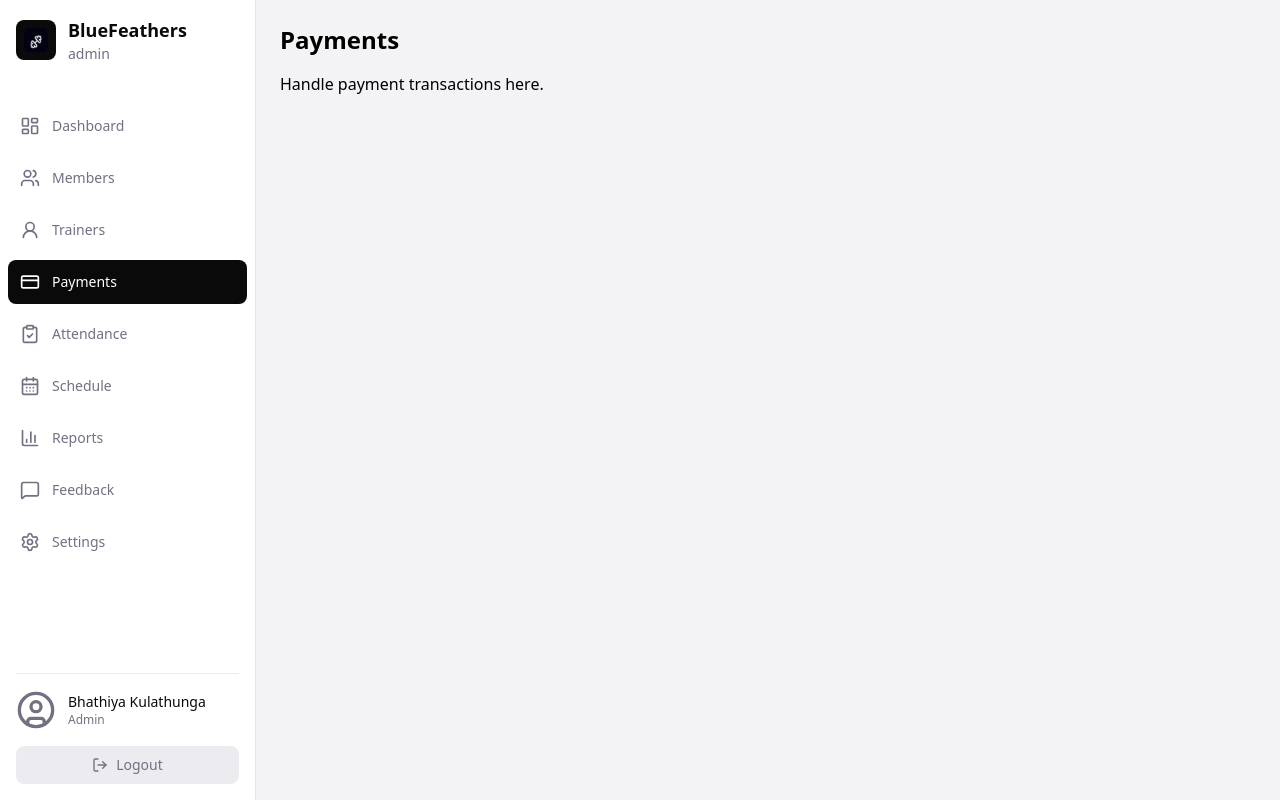
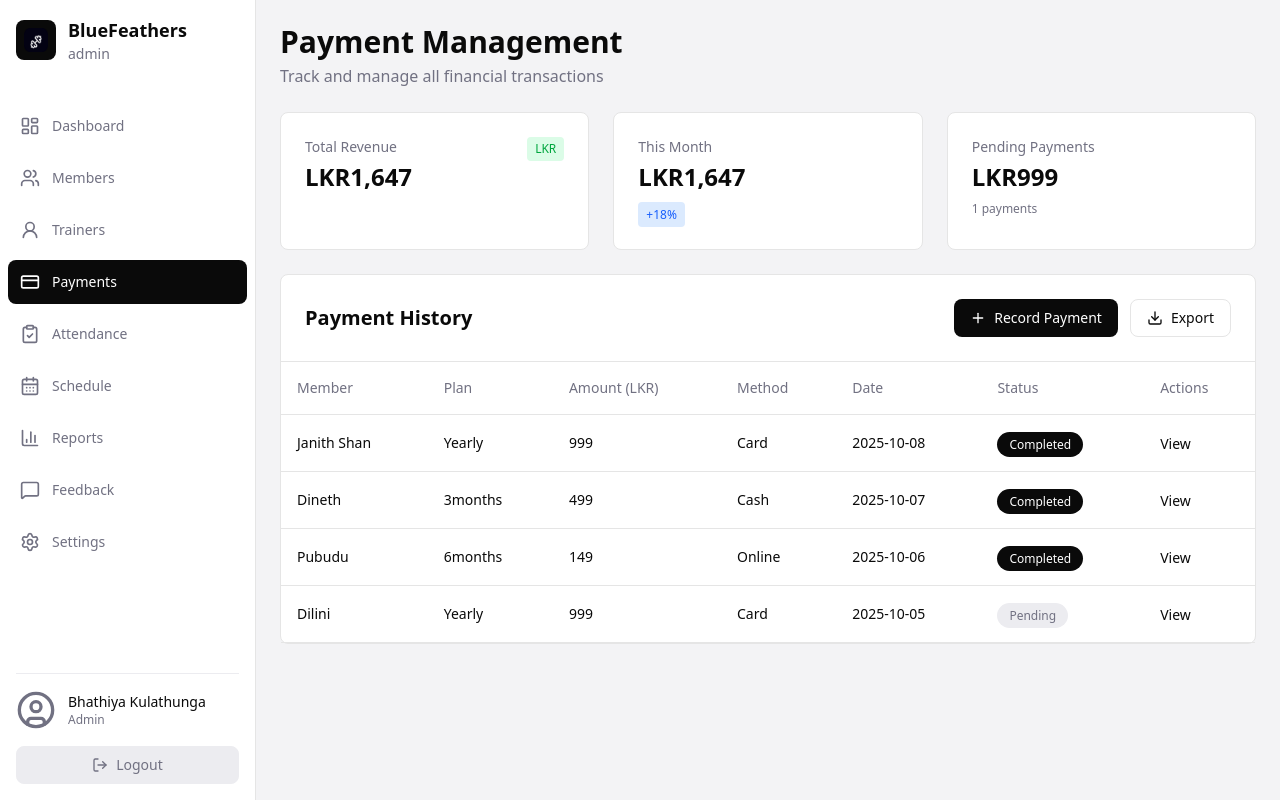
Before and after one commit to Janith-sh/GymFlow, a React (Vite) app: page /payments in a window 1280 px wide. Built offline with nearby package versions, Linux system fonts and the light colour scheme.

Commit message:
Implement payment management features with summary statistics and export functionality

```diff
--- a/src/pages/Payments.jsx
+++ b/src/pages/Payments.jsx
@@ -1,10 +1,228 @@
-import React from 'react';
+import React, { useState } from 'react';
+import { Plus, Download, Eye } from 'lucide-react';
 
 const Payments = () => {
+  // Sample payment data
+  const [payments, setPayments] = useState([
+    {
+      id: 1,
+      member: 'Janith Shan',
+      plan: 'Yearly',
+      amount: 999,
+      method: 'Card',
+      date: '2025-10-08',
+      status: 'Completed',
+    },
+    {
+      id: 2,
+      member: 'Dineth',
+      plan: '3months',
+      amount: 499,
+      method: 'Cash',
+      date: '2025-10-07',
+      status: 'Completed',
+    },
+    {
+      id: 3,
+      member: 'Pubudu',
+      plan: '6months',
+      amount: 149,
+      method: 'Online',
+      date: '2025-10-06',
+      status: 'Completed',
+    },
+    {
+      id: 4,
+      member: 'Dilini',
+      plan: 'Yearly',
+      amount: 999,
+      method: 'Card',
+      date: '2025-10-05',
+      status: 'Pending',
+    },
+  ]);
+
+  const [showRecordModal, setShowRecordModal] = useState(false);
+
+  // Calculate summary statistics
+  const totalRevenue = payments
+    .filter(p => p.status === 'Completed')
+    .reduce((sum, p) => sum + p.amount, 0);
+
+  const thisMonthRevenue = payments
+    .filter(p => {
+      const paymentDate = new Date(p.date);
+      const now = new Date();
+      return paymentDate.getMonth() === now.getMonth() &&
+             paymentDate.getFullYear() === now.getFullYear() &&
+             p.status === 'Completed';
+    })
+    .reduce((sum, p) => sum + p.amount, 0);
+
+  const pendingPayments = payments.filter(p => p.status === 'Pending');
+  const pendingAmount = pendingPayments.reduce((sum, p) => sum + p.amount, 0);
+
+  // Calculate percentage change (mock data for now)
+  const monthlyPercentageChange = 18;
+
+  const handleExport = () => {
+    // Export functionality - could be CSV, PDF, etc.
+    console.log('Exporting payment data...');
+    alert('Export functionality will be implemented');
+  };
+
+  const handleViewPayment = (payment) => {
+    console.log('Viewing payment:', payment);
+    alert(`Viewing payment details for ${payment.member}`);
+  };
+
+  const handleRecordPayment = () => {
+    setShowRecordModal(true);
+  };
+
   return (
-    <div>
-      <h1 className="text-2xl font-bold mb-4">Payments</h1>
-      <p>Handle payment transactions here.</p>
+    <div className="space-y-6">
+      {/* Header */}
+      <div>
+        <h1 className="text-3xl font-bold text-[var(--color-primary)]">Payment Management</h1>
+        <p className="text-[var(--color-secondary)] mt-1">Track and manage all financial transactions</p>
+      </div>
+
+      {/* Summary Cards */}
+      <div className="grid grid-cols-1 md:grid-cols-3 gap-6">
+        {/* Total Revenue Card */}
+        <div className="bg-[var(--color-main)] rounded-lg p-6 border border-[var(--color-border)]">
+          <div className="flex items-start justify-between">
+            <div>
+              <p className="text-sm text-[var(--color-secondary)] mb-1">Total Revenue</p>
+              <p className="text-2xl font-bold text-[var(--color-primary)]">LKR{totalRevenue.toLocaleString()}</p>
+            </div>
+            <div className="bg-green-100 text-green-600 px-2 py-1 rounded text-xs font-medium">
+              LKR
+            </div>
+          </div>
+        </div>
+
+        {/* This Month Card */}
+        <div className="bg-[var(--color-main)] rounded-lg p-6 border border-[var(--color-border)]">
+          <div>
+            <p className="text-sm text-[var(--color-secondary)] mb-1">This Month</p>
+            <p className="text-2xl font-bold text-[var(--color-primary)]">LKR{thisMonthRevenue.toLocaleString()}</p>
+            <div className="mt-2">
+              <span className="bg-blue-100 text-blue-600 px-2 py-1 rounded text-xs font-medium">
+                +{monthlyPercentageChange}%
+              </span>
+            </div>
+          </div>
+        </div>
+
+        {/* Pending Payments Card */}
+        <div className="bg-[var(--color-main)] rounded-lg p-6 border border-[var(--color-border)]">
+          <div>
+            <p className="text-sm text-[var(--color-secondary)] mb-1">Pending Payments</p>
+            <p className="text-2xl font-bold text-[var(--color-primary)]">LKR{pendingAmount}</p>
+            <p className="text-xs text-[var(--color-secondary)] mt-2">{pendingPayments.length} payments</p>
+          </div>
+        </div>
+      </div>
+
+      {/* Payment History Section */}
+      <div className="bg-[var(--color-main)] rounded-lg border border-[var(--color-border)]">
+        {/* Table Header with Actions */}
+        <div className="p-6 border-b border-[var(--color-border)] flex justify-between items-center">
+          <h2 className="text-xl font-semibold text-[var(--color-primary)]">Payment History</h2>
+          <div className="flex gap-3">
+            <button
+              onClick={handleRecordPayment}
+              className="flex items-center gap-2 px-4 py-2 bg-[var(--color-primary)] text-[var(--color-font-main)] rounded-lg hover:opacity-90 transition-opacity"
+            >
+              <Plus className="w-4 h-4" />
+              <span className="text-sm font-medium">Record Payment</span>
+            </button>
+            <button
+              onClick={handleExport}
+              className="flex items-center gap-2 px-4 py-2 bg-[var(--color-main)] border border-[var(--color-border)] text-[var(--color-primary)] rounded-lg hover:bg-[var(--color-inactive)] transition-colors"
+            >
+              <Download className="w-4 h-4" />
+              <span className="text-sm font-medium">Export</span>
+            </button>
+          </div>
+        </div>
+
+        {/* Table */}
+        <div className="overflow-x-auto">
+          <table className="w-full">
+            <thead>
+              <tr className="border-b border-[var(--color-border)]">
+                <th className="text-left p-4 text-sm font-medium text-[var(--color-secondary)]">Member</th>
+                <th className="text-left p-4 text-sm font-medium text-[var(--color-secondary)]">Plan</th>
+                <th className="text-left p-4 text-sm font-medium text-[var(--color-secondary)]">Amount (LKR)</th>
+                <th className="text-left p-4 text-sm font-medium text-[var(--color-secondary)]">Method</th>
+                <th className="text-left p-4 text-sm font-medium text-[var(--color-secondary)]">Date</th>
+                <th className="text-left p-4 text-sm font-medium text-[var(--color-secondary)]">Status</th>
+                <th className="text-left p-4 text-sm font-medium text-[var(--color-secondary)]">Actions</th>
+              </tr>
+            </thead>
+            <tbody>
+              {payments.map((payment) => (
+                <tr key={payment.id} className="border-b border-[var(--color-border)] hover:bg-[var(--color-background)] transition-colors">
+                  <td className="p-4 text-sm text-[var(--color-primary)]">{payment.member}</td>
+                  <td className="p-4 text-sm text-[var(--color-primary)]">{payment.plan}</td>
+                  <td className="p-4 text-sm text-[var(--color-primary)]">{payment.amount}</td>
+                  <td className="p-4 text-sm text-[var(--color-primary)]">{payment.method}</td>
+                  <td className="p-4 text-sm text-[var(--color-primary)]">{payment.date}</td>
+                  <td className="p-4">
+                    <span
+                      className={`px-3 py-1 rounded-full text-xs font-medium ${
+                        payment.status === 'Completed'
+                          ? 'bg-[var(--color-primary)] text-[var(--color-font-main)]'
+                          : 'bg-[var(--color-inactive)] text-[var(--color-secondary)]'
+                      }`}
+                    >
+                      {payment.status}
+                    </span>
+                  </td>
+                  <td className="p-4">
+                    <button
+                      onClick={() => handleViewPayment(payment)}
+                      className="text-sm text-[var(--color-primary)] hover:underline"
+                    >
+                      View
+                    </button>
+                  </td>
+                </tr>
+              ))}
+            </tbody>
+          </table>
+        </div>
+      </div>
+
+      {/* Record Payment Modal (Simple placeholder) */}
+      {showRecordModal && (
+        <div className="fixed inset-0 bg-black bg-opacity-50 flex items-center justify-center z-50">
+          <div className="bg-[var(--color-main)] rounded-lg p-6 max-w-md w-full mx-4">
+            <h3 className="text-xl font-semibold text-[var(--color-primary)] mb-4">Record New Payment</h3>
+            <p className="text-[var(--color-secondary)] mb-4">Payment recording form will be implemented here.</p>
+            <div className="flex justify-end gap-3">
+              <button
+                onClick={() => setShowRecordModal(false)}
+                className="px-4 py-2 border border-[var(--color-border)] rounded-lg text-[var(--color-primary)] hover:bg-[var(--color-inactive)] transition-colors"
+              >
+                Cancel
+              </button>
+              <button
+                onClick={() => {
+                  setShowRecordModal(false);
+                  alert('Payment recorded successfully!');
+                }}
+                className="px-4 py-2 bg-[var(--color-primary)] text-[var(--color-font-main)] rounded-lg hover:opacity-90 transition-opacity"
+              >
+                Record Payment
+              </button>
+            </div>
+          </div>
+        </div>
+      )}
     </div>
   );
 };
```
